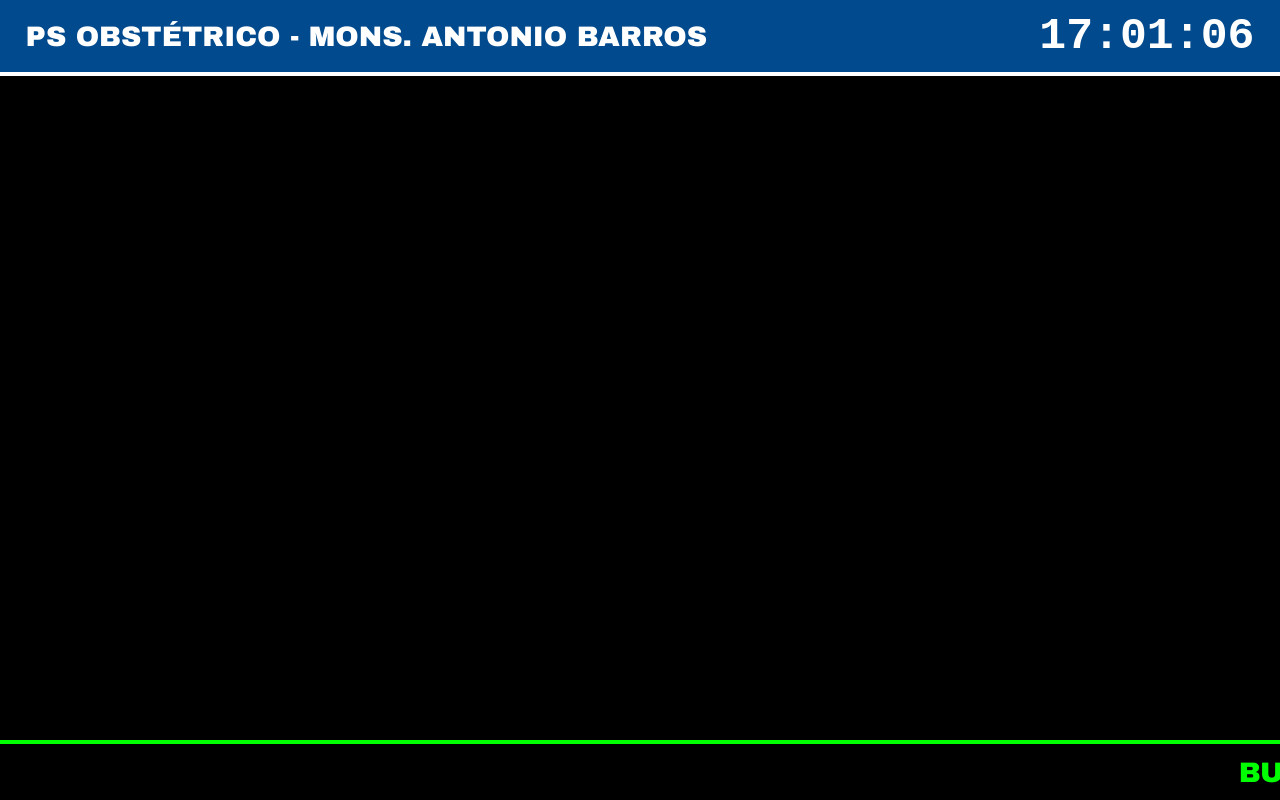
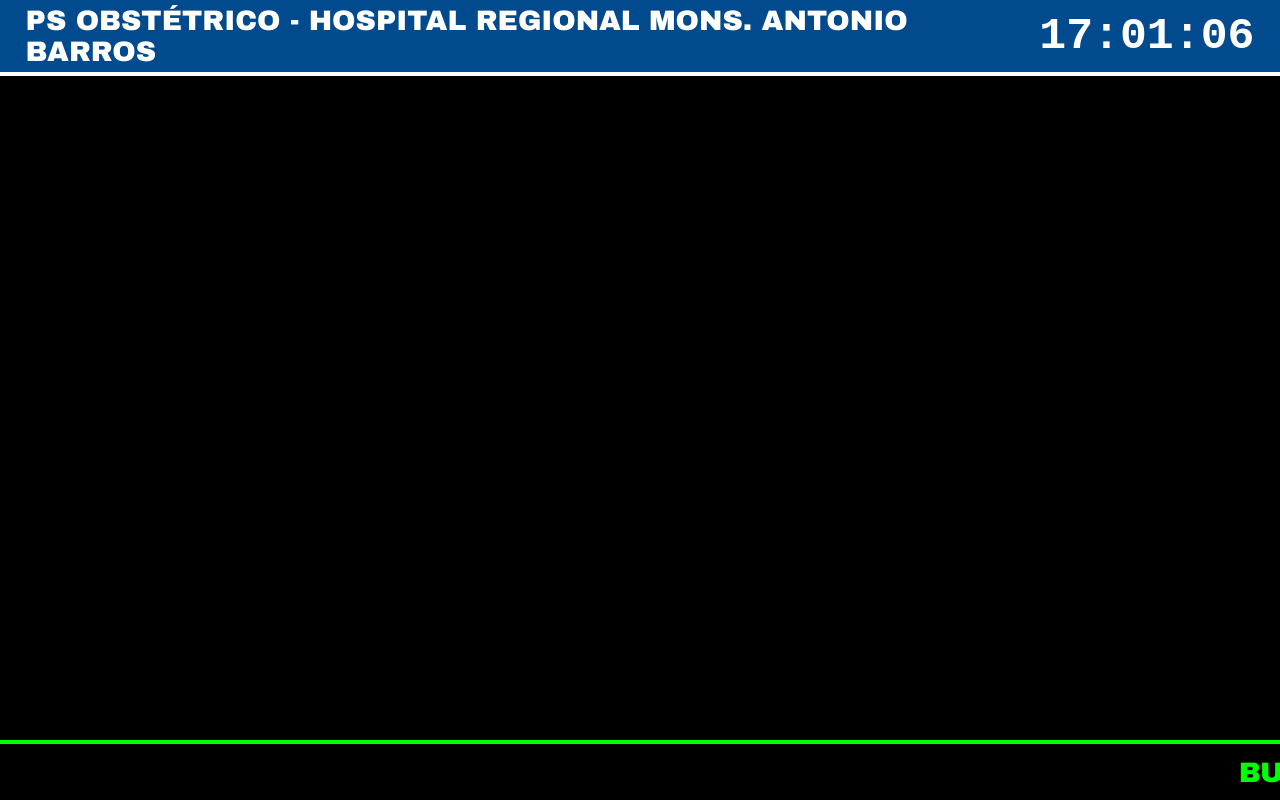
Before and after one commit to hrmablaboratorio-glitch/monitor-recepcao, a plain HTML site: page index.html in a window 1280 px wide. Drawn offline with Linux system fonts and the light colour scheme; no server answers.

Commit message:
index.html

```diff
--- a/index.html
+++ b/index.html
@@ -128,7 +128,7 @@
 <body>
 
 <header>
-    <h1>PS OBSTÉTRICO - MONS. ANTONIO BARROS</h1>
+    <h1>PS OBSTÉTRICO - HOSPITAL REGIONAL MONS. ANTONIO BARROS</h1>
     <div id="relogio">00:00:00</div>
 </header>
 
```
